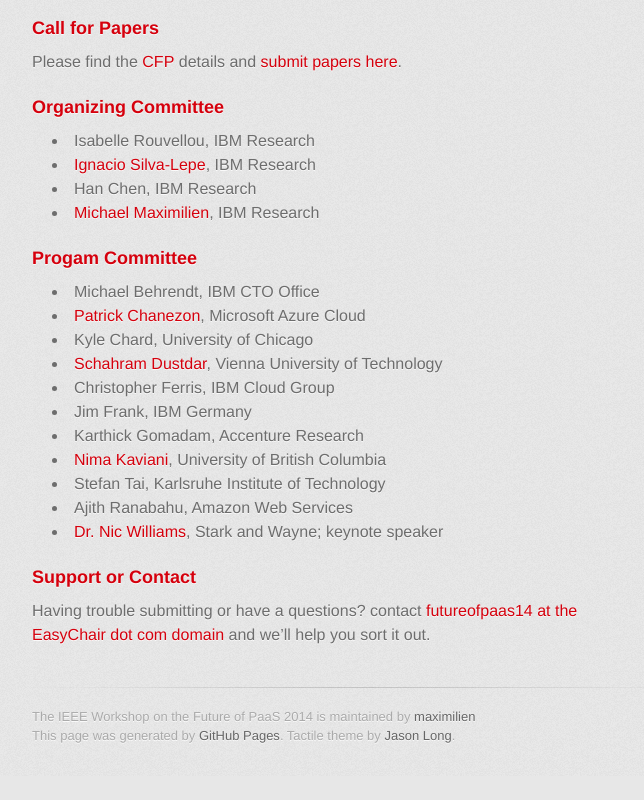
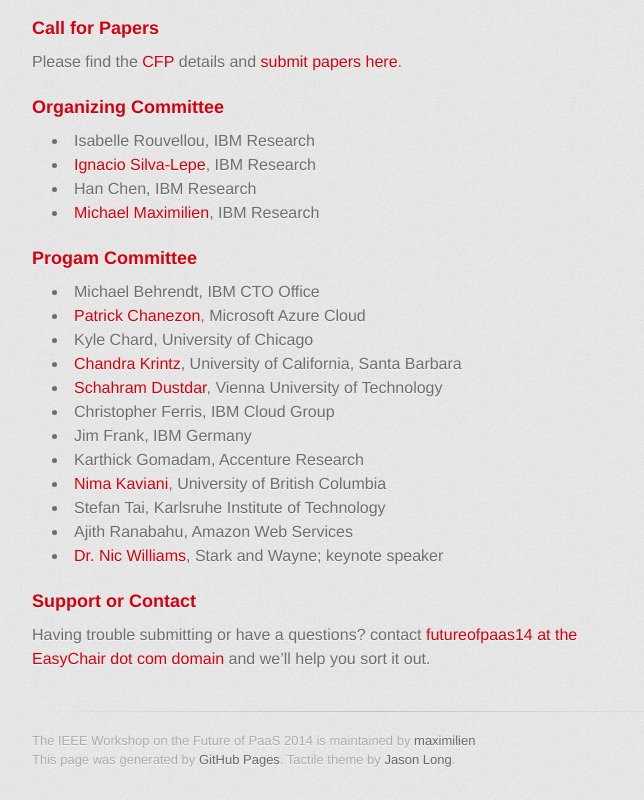
Before and after one commit to maximilien/ic2e_future_of_paas, a plain HTML site: page index.html in a window 1280 px wide. Shown: the part 941-1741 px from the top of the page, without its empty margins (298-942 px from the left). Before the commit the page ends 1717 px from the top, so only its background shows below. Drawn offline with Linux system fonts and the light colour scheme; a web font is replaced by a local one.

Commit message:
added Chandra K to the PC list

```diff
--- a/index.html
+++ b/index.html
@@ -91,6 +91,7 @@ Progam Committee
   <li>Michael Behrendt, IBM CTO Office</li>
   <li><a href="http://wordpress.chanezon.com/">Patrick Chanezon</a>, Microsoft Azure Cloud</li>
   <li>Kyle Chard, University of Chicago</li>
+  <li><a href="http://www.cs.ucsb.edu/~ckrintz/">Chandra Krintz</a>, University of California, Santa Barbara</li>
   <li><a href="http://www.infosys.tuwien.ac.at/staff/sd/">Schahram Dustdar</a>, Vienna University of Technology</li>
   <li>Christopher Ferris, IBM Cloud Group</li>
   <li>Jim Frank, IBM Germany</li>
```
